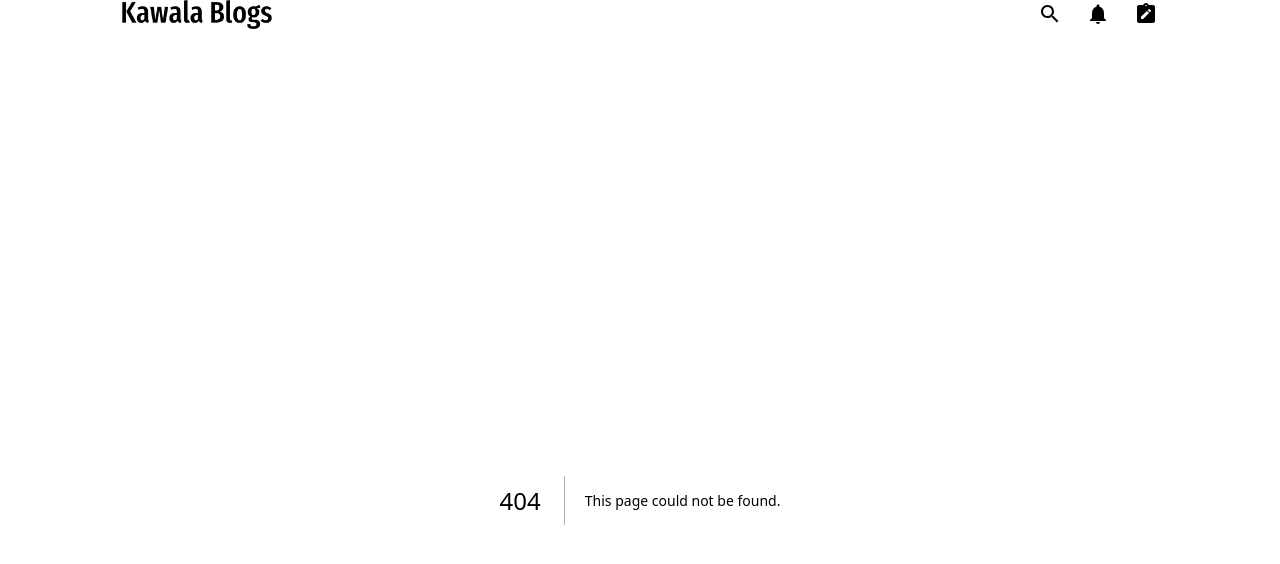
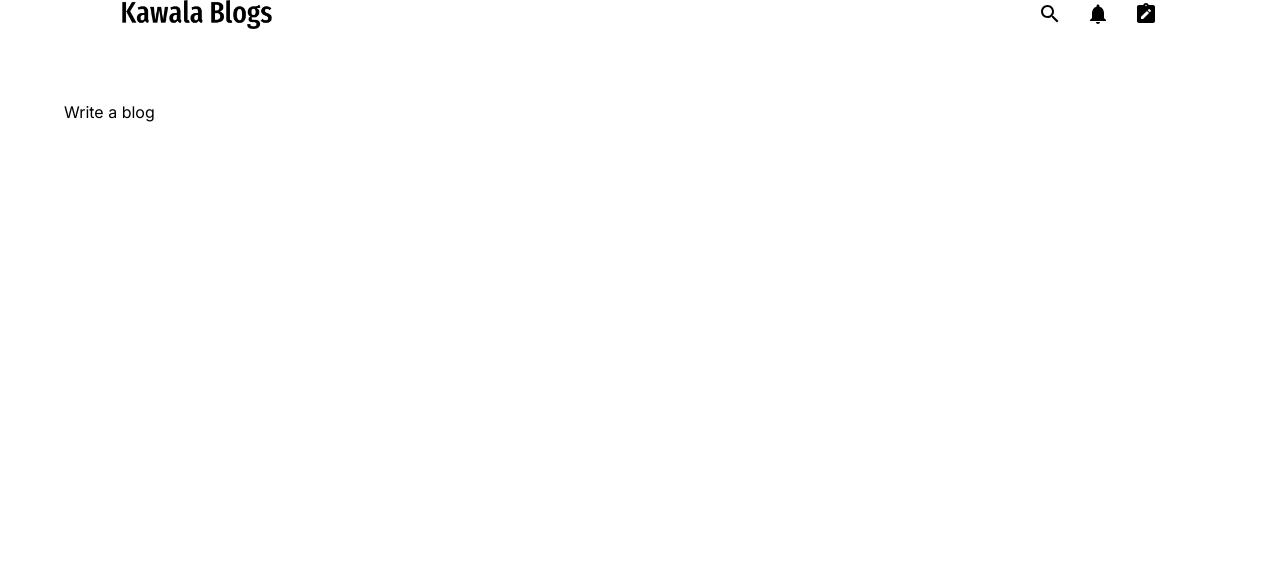
Before and after one commit to Jaydrey/kawala-blogs, a Next.js app: page /write in a window 1280 px wide. Before the commit this address had no page. Shown: the top 564 px of the page. Built offline with nearby package versions, Linux system fonts and the light colour scheme.

Commit message:
feat(page): created the page for writing a blog

```diff
--- /dev/null
+++ b/app/write/page.tsx
@@ -0,0 +1,5 @@
+const WriteBlogPage = () => {
+    return <section>Write a blog</section>
+}
+
+export default WriteBlogPage;
```
